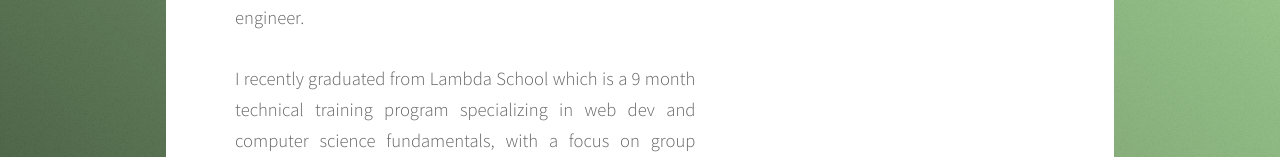
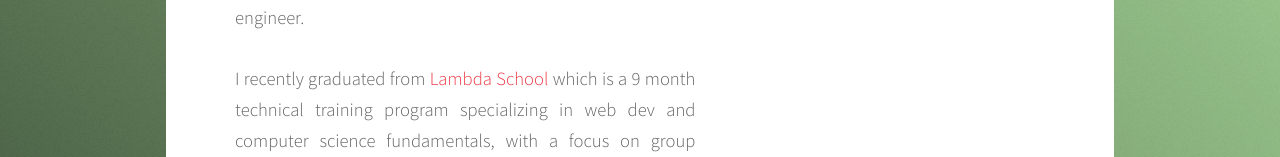
Before and after one commit to RamsesGB/react-portfolio, a React (Create React App) app in the folder ramses-portfolio/: page / in a window 1280 px wide. Shown: the part 1132-1289 px from the top of the page. Built offline with nearby package versions, Linux system fonts and the light colour scheme.

Commit message:
quick hyperlink fix

```diff
--- a/ramses-portfolio/src/Components/AboutMe/aboutMe.js
+++ b/ramses-portfolio/src/Components/AboutMe/aboutMe.js
@@ -11,10 +11,10 @@
         <p>
           Welcome!
           <br></br>
-          I'm Ramses, I was born and raised in Colombia. At an early
-          age I discovered my passion for technology and the visual + performing
-          arts. Through music production software I recognized the intersection
-          of these two interests and their potential for creating tools others
+          I'm Ramses, I was born and raised in Colombia. At an early age I
+          discovered my passion for technology and the visual + performing arts.
+          Through music production software I recognized the intersection of
+          these two interests and their potential for creating tools others
           could use to unleash their creativity.
           <br></br>
           <br></br>
@@ -22,10 +22,13 @@
           the power of tech to have a positive impact in my community and thus
           began my mission to become a software engineer.
           <br></br>
-          <br></br>I recently graduated from Lambda School which is a 9 month
-          technical training program specializing in web dev and computer
-          science fundamentals, with a focus on group project work that mimics
-          the product development lifecycle.
+          <br></br>I recently graduated from{" "}
+          <a href="https://lambdaschool.com/courses/full-stack-web-development">
+            Lambda School
+          </a>{" "}
+          which is a 9 month technical training program specializing in web dev
+          and computer science fundamentals, with a focus on group project work
+          that mimics the product development lifecycle.
         </p>
       </div>
       <div className="AboutMe-PicBox">
--- a/ramses-portfolio/src/Components/AboutMe/styling.css
+++ b/ramses-portfolio/src/Components/AboutMe/styling.css
@@ -7,6 +7,10 @@
 .AboutMe-Content {
   width: 60%;
   text-align: justify;
+}
+
+.AboutMe-Content a {
+  color: #ec3944;
 }
 
 .AboutMe-Content p {
--- a/ramses-portfolio/src/index.css
+++ b/ramses-portfolio/src/index.css
@@ -226,7 +226,8 @@
 p,
 dt,
 dd,
-dd a {
+dd a,
+.AboutMe-Content a {
   font-size: 1.86rem;
 }
 
```
